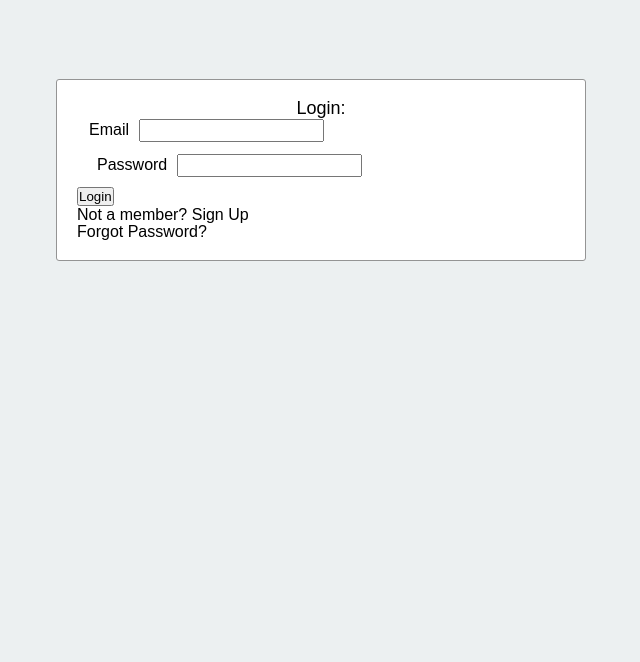
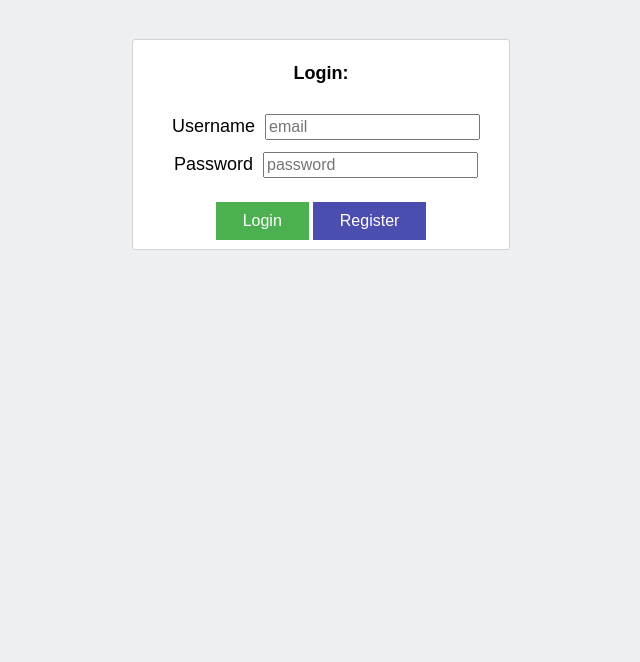
Before and after one commit to gacheruevans/SimpleApp, a React app: page / in a window 1280 px wide. Shown: the part 138-800 px from the top of the page, without its empty margins (319-959 px from the left). Built offline with nearby package versions, Linux system fonts and the light colour scheme.

Commit message:
login form

```diff
--- a/client/components/forms/loginForm.js
+++ b/client/components/forms/loginForm.js
@@ -1,7 +1,7 @@
 'use strict'
 import React, { Component } from "react";
+import { ButtonToolbar, Button } from 'react-bootstrap';
 import "./style.scss";
-
 
 class Login extends Component {
     constructor(props, context) {
@@ -31,20 +31,21 @@ class Login extends Component {
           <div className="login-form">
             <form >
                 <div className="form-title"><h3 className="my-3"> Login:</h3></div>
-                <div className="email-rw">
-                    <label>Email</label>
-                    <input type="email" id="email"/>
+
+                <div className="form-body">
+                    <div className="email-rw">
+                        <label>Username</label>
+                        <input type="email" id="email" placeholder="email"/>
+                    </div>
+                    <div className="pass-rw">
+                        <label>Password</label>
+                        <input type="password"id="password" placeholder="password"/>
+                    </div>
                 </div>
-                <div className="pass-rw">
-                    <label>Password</label>
-                    <input type="password"id="password"/>
-                </div>
-                <div className="text-center mt-4">
-                    <button  type="submit"> Login</button>
-                </div>
-                <div className="font-weight-light">
-                    <p>Not a member? Sign Up</p>
-                    <p>Forgot Password?</p>
+
+                <div className= "footer">
+                    <button className="loginBtn">Login</button>
+                    <button className="registerBtn">Register</button>
                 </div>
             </form>
         </div>
--- a/client/components/forms/style.scss
+++ b/client/components/forms/style.scss
@@ -1,25 +1,32 @@
 h3 {
   text-align: center;
-  font-weight: 300;
+  font-weight: 600;
   margin: 0r auto;
   font-size: 18px;
+  padding: 20px;
 }
 
 .login-form {
   background-color: #ffffff;
   color: black;
-  width: 40%;
-  margin: 120px auto;
-  padding: 20px;
-  border: 1px solid #949494;
+  width: 30%;
+  margin: 80px auto;
+  padding: 5px;
+  border: 1px solid #d3d3d3;
   border-radius: 3px;
 }
+
 label {
+  width: 300px;
+  right: 20px;
   padding: 10px;
+  font-size: 18px;
 }
 
 input {
+  margin: 0 auto;
   padding: 2px;
+  font-size: 16px;
 }
 
 .email-rw {
@@ -29,6 +36,37 @@ input {
 .pass-rw {
   padding: 10px;
 }
-button {
+.form-body {
+  text-align: center;
+  margin: 0 auto;
+  padding: 10px;
+}
+
+.loginBtn {
+  background-color: #4caf50;
+  border: none;
+  color: white;
+  padding: 10px 27px;
+  text-align: center;
+  text-decoration: none;
+  display: inline-block;
+  font-size: 16px;
+  margin: 2px 2px;
+  cursor: pointer;
+}
+.registerBtn {
+  background-color: #4c4eaf;
+  border: none;
+  color: white;
+  padding: 10px 27px;
+  text-align: center;
+  text-decoration: none;
+  display: inline-block;
+  font-size: 16px;
+  margin: 4px 2px;
+  cursor: pointer;
+}
+.footer {
+  text-align: center;
   margin: 0 auto;
 }
--- a/client/index.js
+++ b/client/index.js
@@ -7,7 +7,7 @@ import "./sass/main.scss";
 const App = () =>{
   return (
     <div>
-      <h1>Simple Application</h1>
+      <h1>Notes Application</h1>
       <Login />
     </div>
   )
--- a/client/sass/main.scss
+++ b/client/sass/main.scss
@@ -20,5 +20,5 @@ h1 {
   text-align: center;
   font-weight: 300;
   margin-top: 5rem;
-  font-size: 6rem;
+  font-size: 5rem;
 }
```
Also changed, not shown: dist/index.html (deleted), 3 other files.
